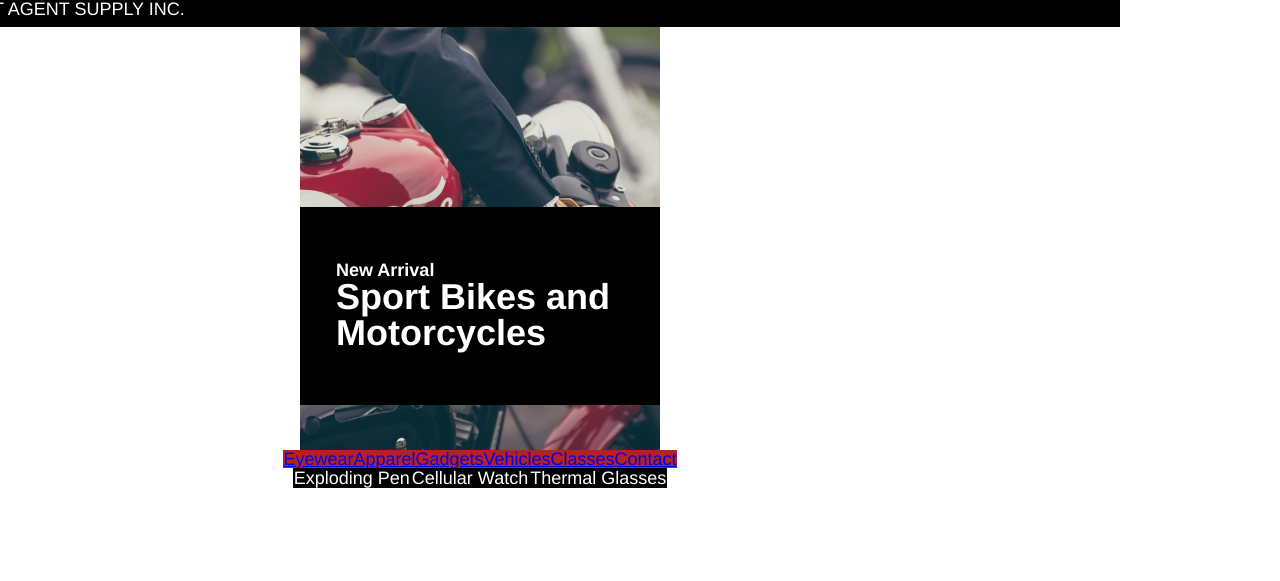
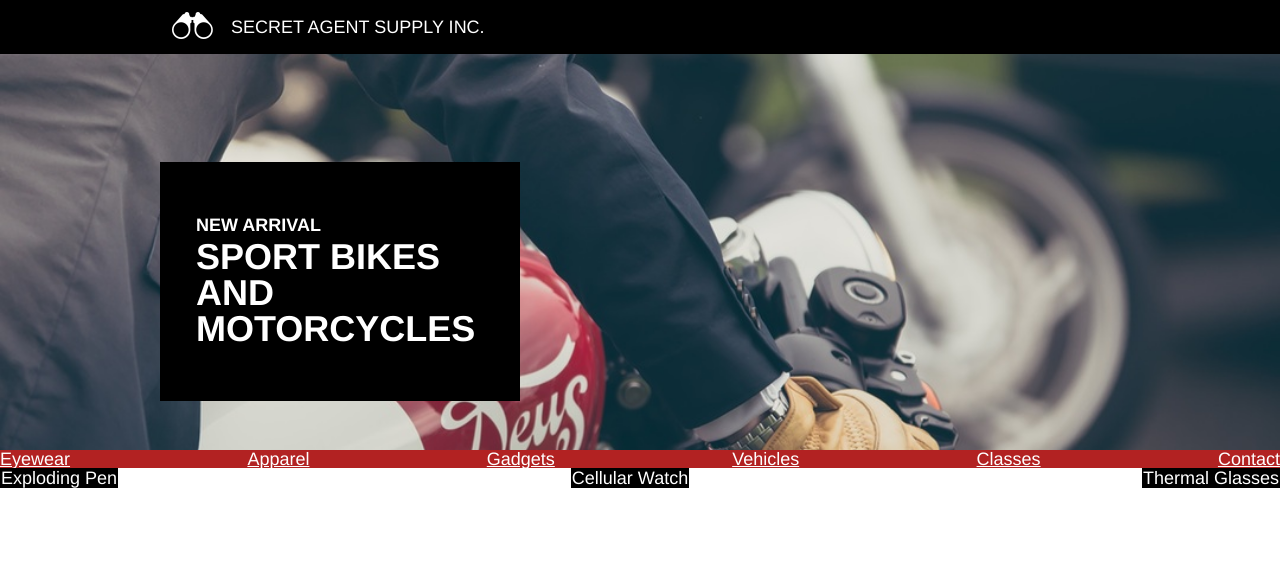
Before and after one commit to 15Nisie15/secretagentsupply, a plain HTML site: page index.html in a window 1280 px wide. Drawn offline with Linux system fonts and the light colour scheme.

Commit message:
Header and Banner close to complete

```diff
--- a/index.html
+++ b/index.html
@@ -7,27 +7,30 @@
   </head>
   <body>
 
-<div id="site-container">
     <!-- Header Section -->
 
     <header>
-      <div id="logo">
-        <img src="./resources/images/logo.png" />
+      <div class="container">
+        <div id="logo">
+          <img src="./resources/images/logo.png" />
+        </div>
+        <span>SECRET AGENT SUPPLY INC.</span>
       </div>
-      <span>SECRET AGENT SUPPLY INC.</span>
     </header>
 
 
+    <!-- Banner -->
 
-    <!-- Banner -->
     <div id="banner">
-      <div class="banner-text-box">
-        <div class="banner-text">
-          <span>New Arrival</span>
-          <h1>Sport Bikes and Motorcycles</h1>
+      <div class="container">
+        <div class="banner-text-box">
+          <div class="banner-text">
+          <span>NEW ARRIVAL</span>
+          <h1>SPORT BIKES AND MOTORCYCLES</h1>
         </div>
       </div>
     </div>
+  </div>
 
     <!-- Nav Bar -->
 
--- a/resources/css/style.css
+++ b/resources/css/style.css
@@ -5,43 +5,41 @@ html {
   color: white;
 }
 
-#site-container {
+a {
+  color: white;
+}
+
+.container {
   display: flex;
-  flex-direction: column;
+  max-width: 960px;
+  margin: 0 auto;
   align-items: center;
-  width: 960px;
 }
 
 /* Header */
+
 header {
-  display: flex;
   position: fixed;
   z-index: 1;
   background-color: black;
   width: 100%;
-  height: auto;
-}
+  padding: 0.66rem;
+  }
 
 header span {
   font-size: 1rem;
-  padding: 0.66rem auto 0.66rem 1rem;
+  margin-left: 1rem;
 }
 
-#logo {
+#logo img {
   height: 1.5rem;
-  padding-left: 0.5rem;
 }
 
  /* Banner */
 #banner {
-  display: flex;
-  align-items: center;
   height: 25rem;
   background-image: url("../images/moto.jpeg");
-  background-position: center;
   background-size: cover;
-  background-repeat: no-repeat;
-  overflow: visible;
   }
 
  .banner-text-box {
@@ -62,6 +60,7 @@ header span {
 .banner-text h1 {
   font-size: 2rem;
   font-weight: bold;
+  padding-top: 0.25rem;
 }
 
 /* Nav Bar */
@@ -71,6 +70,7 @@ header span {
   display: flex;
   justify-content: space-between;
   padding: 0.75 auto;
+  width: 100%
 }
 
 /* Products */
```
